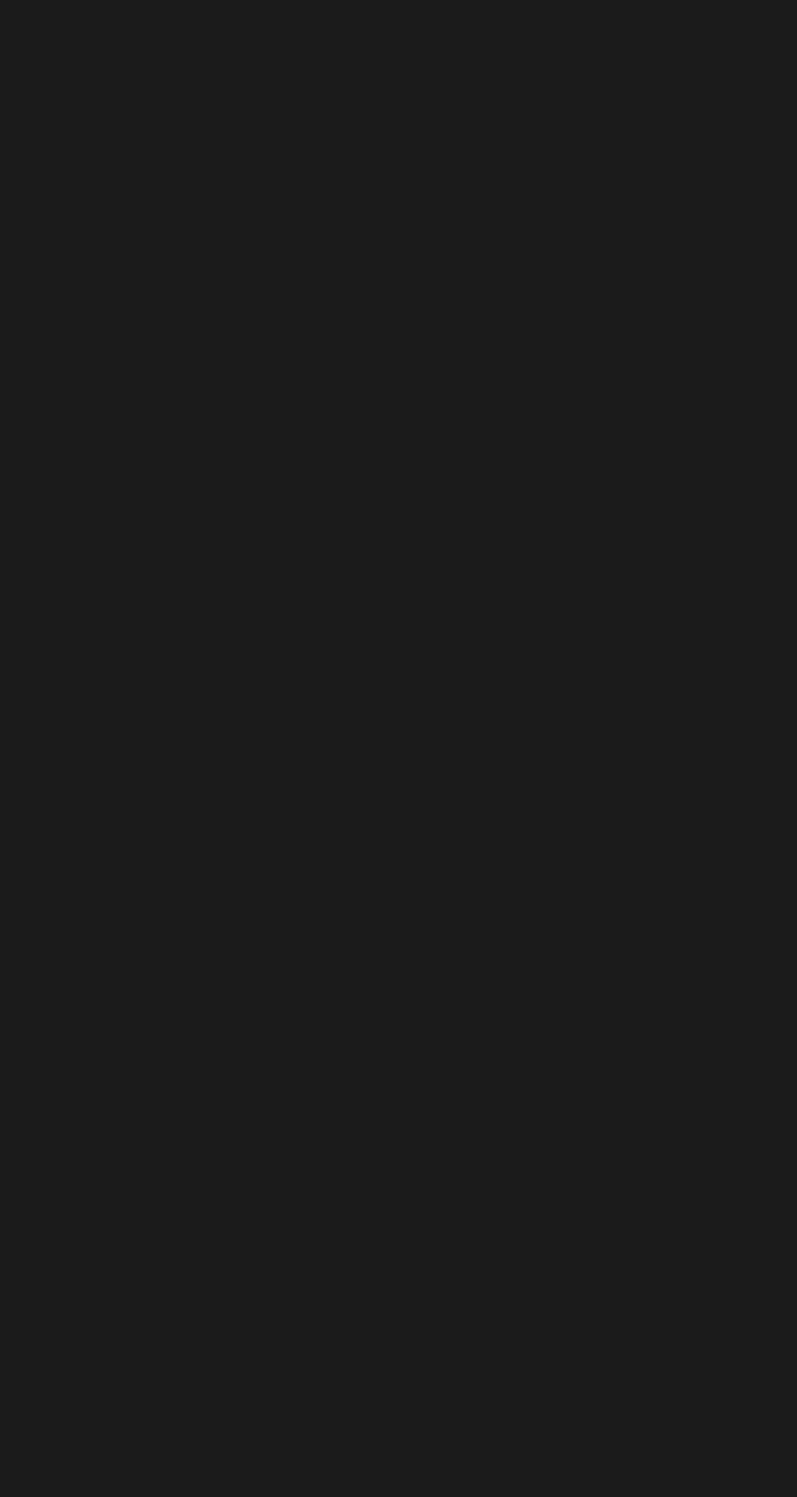
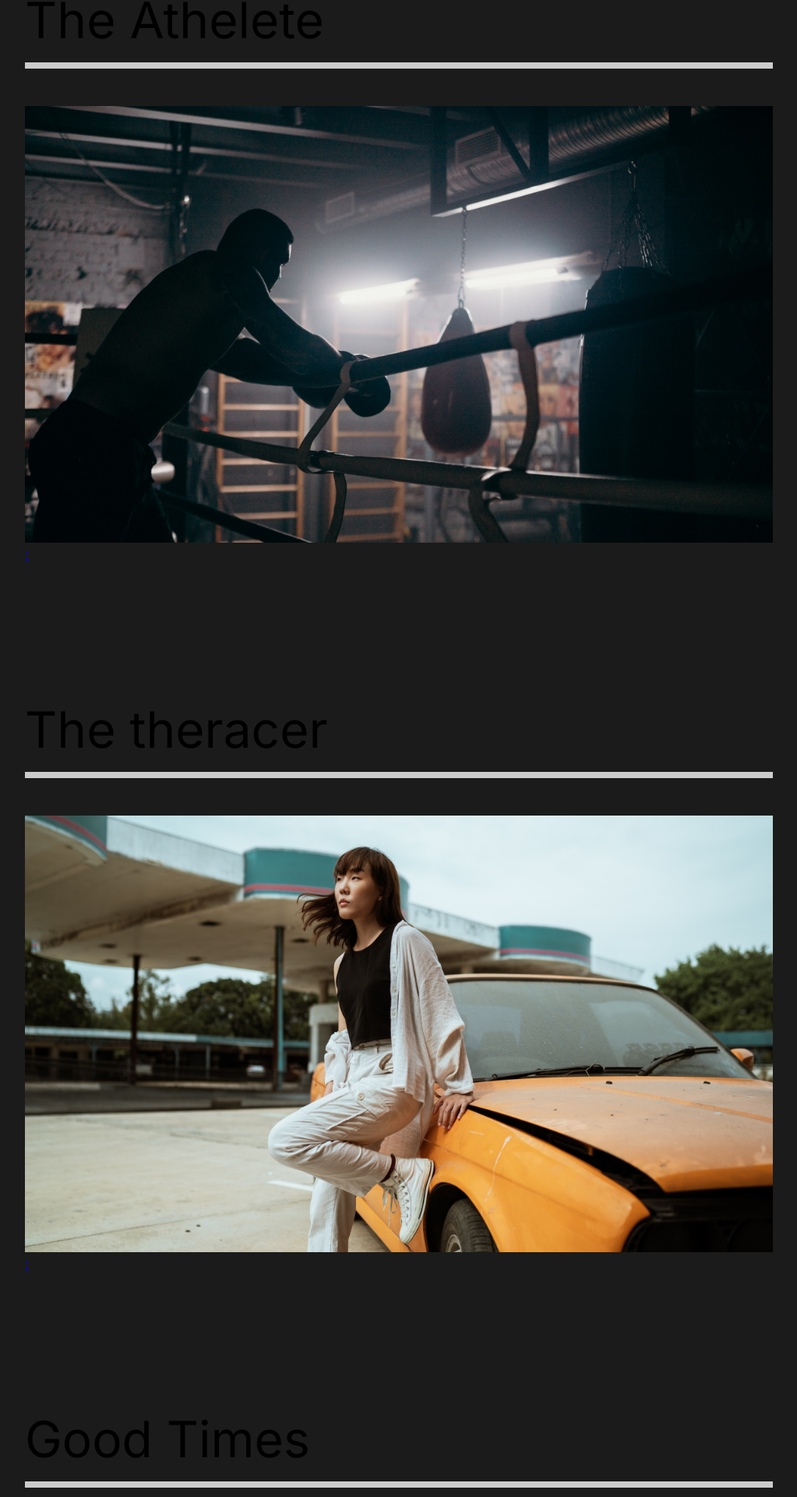
Before and after one commit to sy545846841/react-project-portfolio, a React (Create React App) app: page /work in a window 1280 px wide. Shown: the part 189-2109 px from the top of the page at 78% size, without its empty margins (128-1151 px from the left). Before the commit the page ends 800 px from the top, so only its background shows below. Built offline with nearby package versions, Linux system fonts and the light colour scheme.

Commit message:
Before Animation

```diff
--- a/src/App.js
+++ b/src/App.js
@@ -6,6 +6,7 @@
 import AboutUs from "./pages/AboutUs";
 import ContactUs from "./pages/ContactUs";
 import OurWork from "./pages/OurWork";
+import MovieDetail from "./pages/MovieDetail";
 //Router
 import { Switch, Route } from "react-router-dom";
 
@@ -18,9 +19,13 @@
         <Route path="/" exact>
           <AboutUs />
         </Route>
-        <Route path="/work">
+        <Route path="/work" exact>
           <OurWork />
         </Route>
+        <Route path="/work/:id">
+          <MovieDetail />
+        </Route>
+
         <Route path="/contact">
           <ContactUs />
         </Route>
--- a/src/components/AboutSection.js
+++ b/src/components/AboutSection.js
@@ -1,15 +1,16 @@
 import React from "react";
 import home1 from "../img/home1.png";
-import styled from "styled-components";
 import { About, Description, Image, Hide } from "../styles";
+//Framer Motion
+import { motion } from "framer-motion";
 
 const AboutSection = () => {
   return (
     <About>
       <Description>
-        <div className="title">
+        <motion.div>
           <Hide>
-            <h2>We work to make</h2>
+            <motion.h2>We work to make</motion.h2>
           </Hide>
           <Hide>
             <h2>
@@ -19,7 +20,7 @@
           <Hide>
             <h2>true.</h2>
           </Hide>
-        </div>
+        </motion.div>
         <p>Contact us for any photography or videography ideas</p>
         <button>Contact Us</button>
       </Description>
--- /dev/null
+++ b/src/movieState.js
@@ -0,0 +1,81 @@
+//Import Images
+import athlete from "./img/athlete-small.png";
+import goodtimes from "./img/goodtimes-small.png";
+import theracer from "./img/theracer-small.png";
+import athlete2 from "./img/athlete2.png";
+import goodtimes2 from "./img/good-times2.jpg";
+import theracer2 from "./img/the-racer2.jpg";
+
+export const MovieState = () => {
+  return [
+    {
+      title: "The Athlete",
+      mainImg: athlete,
+      secondaryImg: athlete2,
+      url: "/work/the-athlete",
+      awards: [
+        {
+          title: "Truly A masterpiece",
+          description:
+            "“Lorem Ipsum is simply dummy text of the printing and typesetting industry.”",
+        },
+        {
+          title: "Fresh look on a brutal sport.",
+          description:
+            "“Lorem Ipsum is simply dummy text of the printing and typesetting industry.”",
+        },
+        {
+          title: "It’s okay lmao.",
+          description:
+            "“Lorem Ipsum is simply dummy text of the printing and typesetting industry.”",
+        },
+      ],
+    },
+    {
+      title: "Good Times",
+      mainImg: goodtimes,
+      url: "/work/good-times",
+      secondaryImg: goodtimes2,
+      awards: [
+        {
+          title: "Truly A masterpiece",
+          description:
+            "“Lorem Ipsum is simply dummy text of the printing and typesetting industry.”",
+        },
+        {
+          title: "Fresh look on a brutal sport.",
+          description:
+            "“Lorem Ipsum is simply dummy text of the printing and typesetting industry.”",
+        },
+        {
+          title: "It’s okay lmao.",
+          description:
+            "“Lorem Ipsum is simply dummy text of the printing and typesetting industry.”",
+        },
+      ],
+    },
+    {
+      title: "The Racer",
+      mainImg: theracer,
+      url: "/work/the-racer",
+      secondaryImg: theracer2,
+      awards: [
+        {
+          title: "Truly A masterpiece",
+          description:
+            "“Lorem Ipsum is simply dummy text of the printing and typesetting industry.”",
+        },
+        {
+          title: "Fresh look on a brutal sport.",
+          description:
+            "“Lorem Ipsum is simply dummy text of the printing and typesetting industry.”",
+        },
+        {
+          title: "It’s okay lmao.",
+          description:
+            "“Lorem Ipsum is simply dummy text of the printing and typesetting industry.”",
+        },
+      ],
+    },
+  ];
+};
--- /dev/null
+++ b/src/pages/MovieDetail.js
@@ -0,0 +1,103 @@
+import React, { useState, useEffect } from "react";
+import styled from "styled-components";
+import { useHistory } from "react-router-dom";
+import { MovieState } from "../movieState";
+
+const MovieDetail = () => {
+  const history = useHistory();
+  const url = history.location.pathname;
+  const [movies, setMovies] = useState(MovieState);
+  const [movie, setMovie] = useState(null);
+
+  useEffect(() => {
+    const currentMovie = movies.filter((stateMovie) => stateMovie.url === url);
+    setMovie(currentMovie[0]);
+  }, [movies, url]);
+  console.log(movie);
+
+  return (
+    <>
+      {movie && (
+        <Details>
+          <HeadLine>
+            <h2>{movie.title}</h2>
+            <img src={movie.mainImg} alt="movie" />
+          </HeadLine>
+          <Awards>
+            {movie.awards.map((award) => (
+              <Award
+                title={award.title}
+                description={award.description}
+                key={award.title}
+              />
+            ))}
+          </Awards>
+          <ImageDisplay>
+            <img src={movie.secondaryImg} alt="movie" />
+          </ImageDisplay>
+        </Details>
+      )}
+    </>
+  );
+};
+
+const Details = styled.div`
+  color: white;
+`;
+const HeadLine = styled.div`
+  min-height: 90vh;
+  padding-top: 20vh;
+  position: relative;
+  h2 {
+    position: absolute;
+    top: 10%;
+    left: 50%;
+    transform: translate(-50%, -10%);
+  }
+  img {
+    width: 100%;
+    height: 70vh;
+    object-fit: cover;
+  }
+`;
+const Awards = styled.div`
+  min-height: 80vh;
+  display: flex;
+  margin: 5rem 10rem;
+  align-items: center;
+  justify-content: space-around;
+`;
+const AwardStyle = styled.div`
+  padding: 5rem;
+  h3 {
+    font-size: 2rem;
+  }
+  .line {
+    width: 50%;
+    background: #23d997;
+    height: 0.5rem;
+    margin: 1rem 0rem;
+  }
+  p {
+    padding: 2rem 0rem;
+  }
+`;
+const ImageDisplay = styled.div`
+  min-height: 50vh;
+  img {
+    width: 100%;
+    height: 100vh;
+    object-fit: cover;
+  }
+`;
+
+const Award = ({ title, description }) => {
+  return (
+    <AwardStyle>
+      <h3>{title}</h3>
+      <div className="line"></div>
+      <p>{description}</p>
+    </AwardStyle>
+  );
+};
+export default MovieDetail;
--- a/src/pages/OurWork.js
+++ b/src/pages/OurWork.js
@@ -1,11 +1,61 @@
 import React from "react";
+import styled from "styled-components";
+import { Link } from "react-router-dom";
+//Import Images
+import athlete from "../img/athlete-small.png";
+import theracer from "../img/theracer-small.png";
+import goodtimes from "../img/goodtimes-small.png";
+import MovieDetail from "./MovieDetail";
 
 const OurWork = () => {
   return (
-    <div>
-      <h1>Our Work</h1>
-    </div>
+    <Work>
+      <Movie>
+        <h2>The Athelete</h2>
+        <div className="line"></div>
+        <Link to="/work/the-athlete">
+          <img src={athlete} alt="athlete" />;
+        </Link>
+      </Movie>
+      <Movie>
+        <h2>The theracer</h2>
+        <div className="line"></div>
+        <Link to="/work/the-racer">
+          <img src={theracer} alt="theracer" />;
+        </Link>
+      </Movie>
+      <Movie>
+        <h2>Good Times</h2>
+        <div className="line"></div>
+        <Link to="/work/good-times">
+          <img src={goodtimes} alt="goodtimes" />;
+        </Link>
+      </Movie>
+      <MovieDetail />
+    </Work>
   );
 };
 
+const Work = styled.div`
+  min-height: 100vh;
+  overflow: hidden;
+  padding: 5rem 10rem;
+  h2 {
+    padding: 1rem 0rem;
+  }
+`;
+const Movie = styled.div`
+  padding-bottom: 10rem;
+  .line {
+    height: 0.5rem;
+    background: #cccccc;
+    margin-bottom: 3rem;
+  }
+  img {
+    width: 100%;
+    height: 70vh;
+    object-fit: cover;
+  }
+`;
+
 export default OurWork;
```
